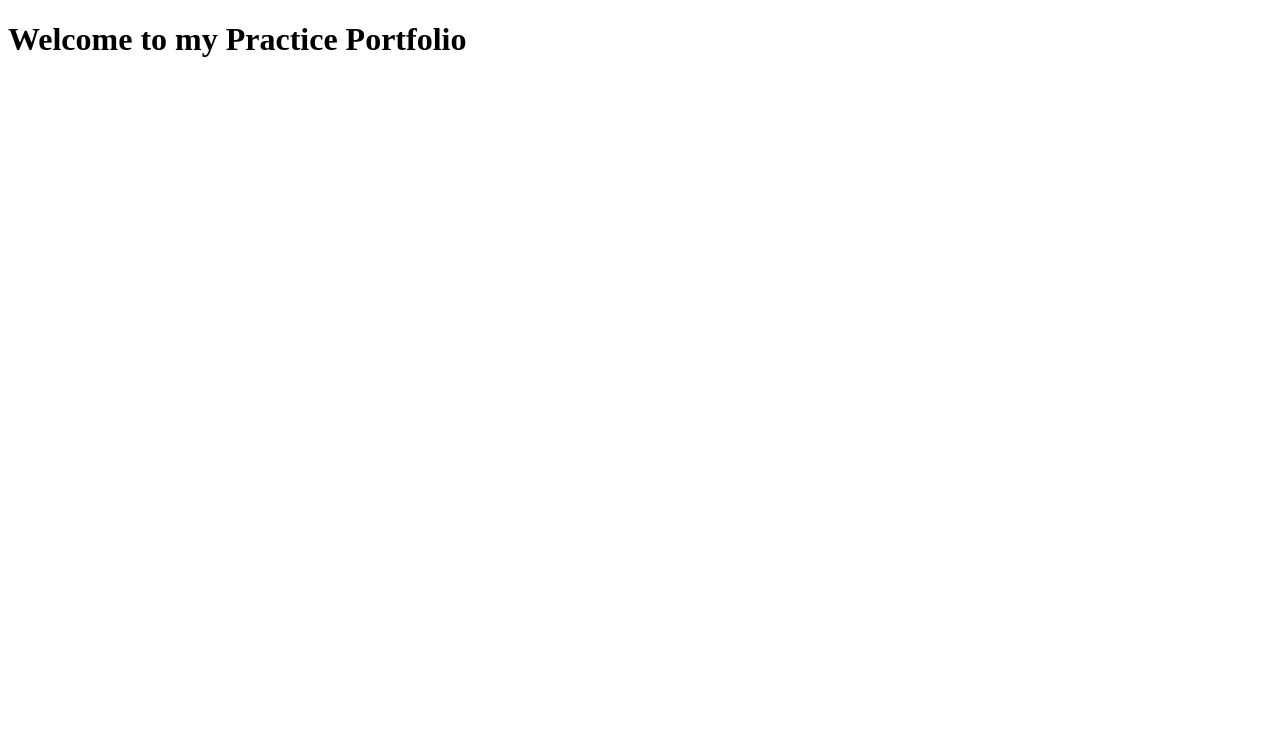
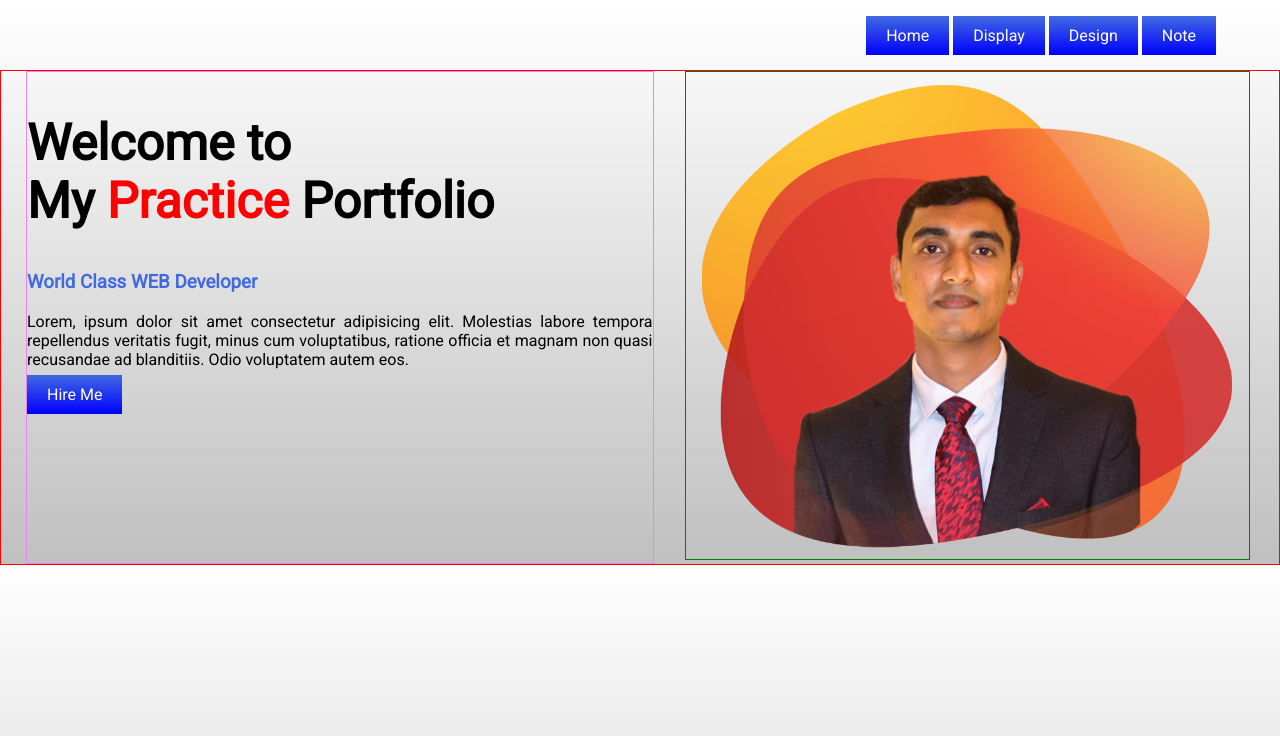
Before and after one commit to ruhul-7451/practice-portfolio, a plain HTML site: page index.html in a window 1280 px wide. Drawn offline with Linux system fonts and the light colour scheme.

Commit message:
first stage done!

```diff
--- a/index.html
+++ b/index.html
@@ -6,10 +6,43 @@
     <meta http-equiv="X-UA-Compatible" content="IE=edge">
     <meta name="viewport" content="width=device-width, initial-scale=1.0">
     <title>Practice Portfolio</title>
+    <link rel="preconnect" href="https://fonts.googleapis.com">
+    <link rel="preconnect" href="https://fonts.gstatic.com" crossorigin>
+    <link href="https://fonts.googleapis.com/css2?family=Roboto&display=swap" rel="stylesheet">
+    <link rel="stylesheet" href="style.css">
 </head>
 
 <body>
-    <h1>Welcome to my Practice Portfolio</h1>
+    <section>
+        <div class="button-post">
+            <a class="link-button" target="_blank" href="#">Home</a>
+            <a class="link-button" target="_blank" href="#">Display</a>
+            <a class="link-button" target="_blank" href="#">Design</a>
+            <a class="link-button" target="_blank" href="#">Note</a>
+        </div>
+
+    </section>
+    <section class="display-flex back-img">
+        <div class="half-width border-check">
+            <h1 class="h1">Welcome to <br> My <span class="red-text">Practice</span> Portfolio</h1>
+            <h3 class="blue-text">World Class WEB Developer</h3>
+            <p class="text-deco">
+                Lorem, ipsum dolor sit amet consectetur adipisicing elit. Molestias labore tempora repellendus veritatis
+                fugit, minus cum voluptatibus, ratione officia et magnam non quasi recusandae ad blanditiis. Odio
+                voluptatem
+                autem eos.
+            </p>
+            <a class="link-button" href="#" target="_blank">Hire Me</a>
+        </div>
+
+        <div class="half-width">
+            <img class="image-shape" src="images/profile-pic.png" alt="Picture of Md Ruhul Amin Khan">
+        </div>
+
+    </section>
+
+
+
 </body>
 
 </html>
--- /dev/null
+++ b/style.css
@@ -0,0 +1,45 @@
+body{
+    font-family: 'Roboto', sans-serif;
+    margin: 0;
+    background-image:linear-gradient( white, silver);
+}
+.h1{
+    font-size: 50px;
+}
+.red-text{
+    color: red;
+}
+.blue-text{
+    color: royalblue;
+}
+
+.display-flex {
+    display: flex;
+    border: royalblue solid 2px;
+    padding-left: 25px;
+    border: solid red 1px;
+}
+.half-width{
+    width: 50%;
+}
+.border-check{
+    border: violet solid 1px;
+}
+.image-shape{
+    width: 90%;
+    border: green solid 1px;
+    margin-left: 5%;
+}
+.link-button{
+    text-decoration: none;
+    background-image: linear-gradient(royalblue , blue);
+    padding: 10px 20px;
+    color: white;
+}
+.text-deco{
+    text-align: justify;
+}
+.button-post{
+    text-align: right;
+    margin: 2% 5% 2% 0;
+}
```
